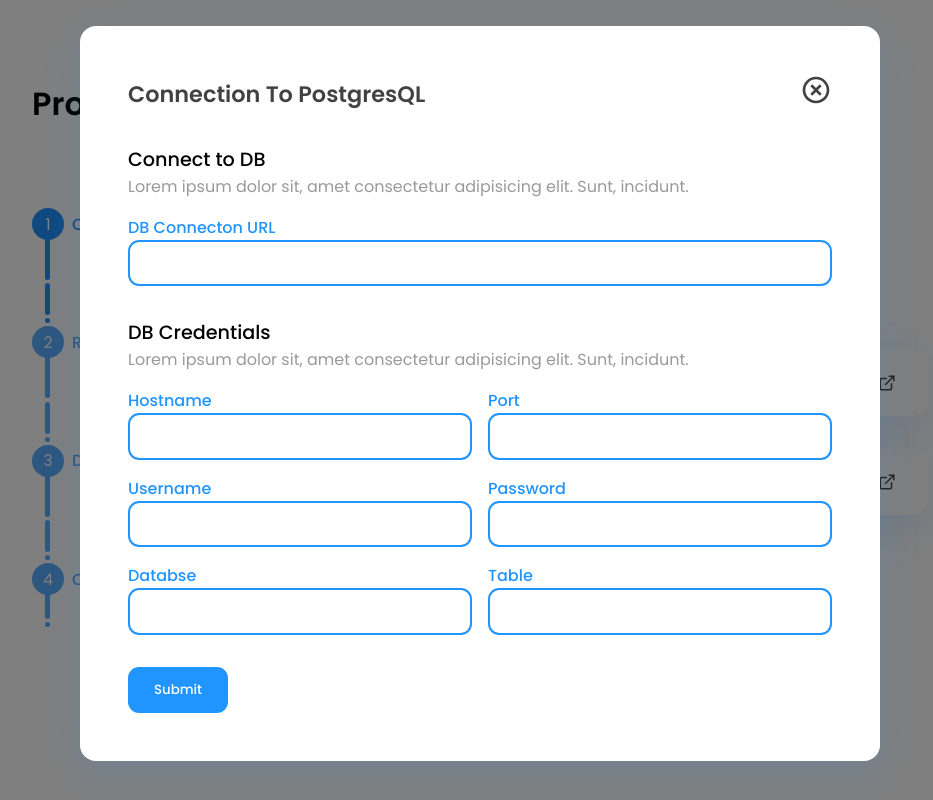
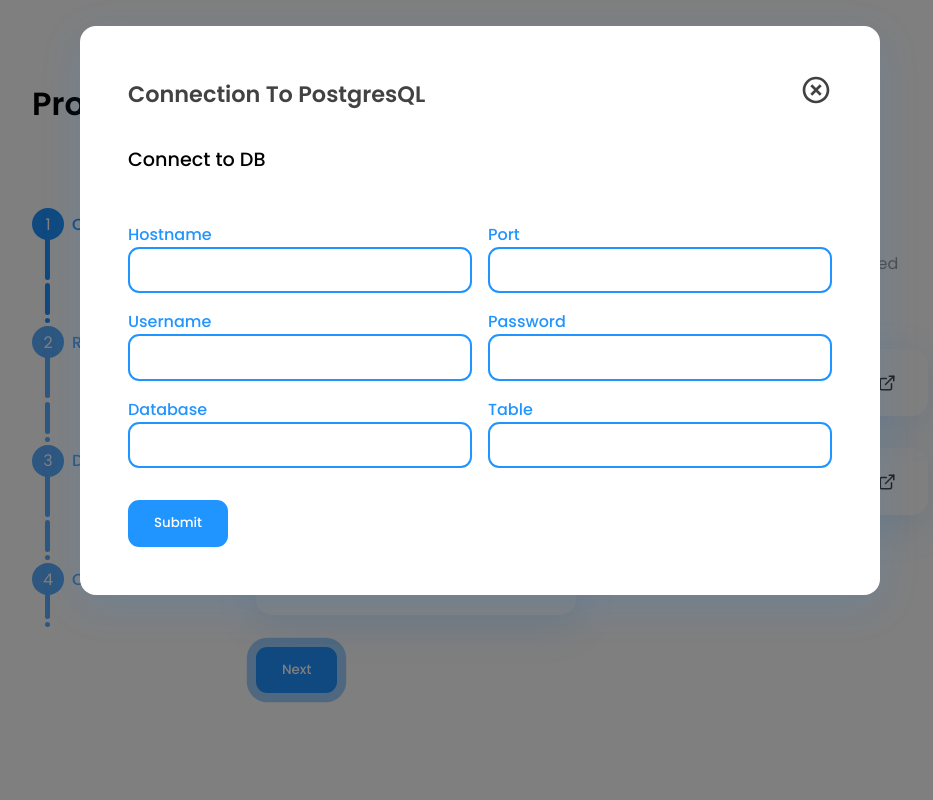
Before and after one commit to amanjagdev/deepsearch, a Next.js app: page /project in a window 1280 px wide. Both pictures are taken after a click on the element 928 px from the left and 382 px from the top of the page. Shown: the whole page, without its empty margins (160-1093 px from the left). Built offline with nearby package versions, Linux system fonts and the light colour scheme.

Commit message:
minor changes

```diff
--- a/src/components/project/ConnectServices.jsx
+++ b/src/components/project/ConnectServices.jsx
@@ -30,11 +30,10 @@
         setIsShown={setPostgresModalOpen}
         changeState={handleModalStateChange}
       />
-      <div className="heading">Connect Services To Project</div>
+      <div className="heading">Connect your Database</div>
       <div className="description">
-        Lorem ipsum dolor, sit amet consectetur adipisicing elit. Similique esse
-        facilis cupiditate necessitatibus libero modi ab repudiandae, iure cum
-        temporibus!
+        Choose from your catalogue's database architecture from the below
+        mentioned options
       </div>
       <div className="services">
         <div className="cards">
--- a/src/components/project/DefineConstraints.jsx
+++ b/src/components/project/DefineConstraints.jsx
@@ -65,7 +65,9 @@
       </div>
       <div className="content">
         <div className="cards">
-          {Object.keys(tabStates?.tabTwoState)?.map((key, i) => (
+          {Object.keys(tabStates?.tabTwoState)
+            ?.filter((key) => Object[key] !== 'string')
+            .map((key, i) => (
               <div className="card shadow" key={key}>
                 <div className="card-title">{formatTitle(key)}</div>
                 <InputRange
--- a/src/components/project/RedefineData.jsx
+++ b/src/components/project/RedefineData.jsx
@@ -14,12 +14,9 @@
           task_id: tabStates.tabOneState,
         })
         .then((res) => {
-          console.log(res.data.task_result, 'status');
           if (res.data.task_status !== 'SUCCESS') {
-            console.log('lol');
             setTimeout(getStatus, 10000);
           } else {
-            console.log('in');
             const result = Object.keys(res.data.task_result).map((key) => {
               return {
                 column: key,
@@ -27,7 +24,6 @@
                 category: ['string', 'search', 'integer', 'category'],
               };
             });
-            console.log(result, 'result');
             setData(result);
             let temp = Array(result.length).fill('search');
             setSelected(temp);
--- a/src/components/project/modals/PostgresModal.jsx
+++ b/src/components/project/modals/PostgresModal.jsx
@@ -13,7 +13,10 @@
   const [databse, setDatabase] = useState('');
   const [table, setTable] = useState('');
 
+  const [status, setStatus] = useState('Submit');
+
   const connectDB = () => {
+    setStatus('Connecting...');
     axios
       .post(`${process.env.NEXT_PUBLIC_FASTAPI_URL}/parse/schema`, {
         connection_type: 'postgres',
@@ -27,11 +30,13 @@
         },
       })
       .then((res) => {
+        setStatus('Completed');
         console.log(res.data, 'res');
         //pass onto next step
         changeState(res.data.task_id);
       })
       .catch((err) => {
+        setStatus('Failed..');
         console.log(err);
       });
   };
@@ -58,22 +63,11 @@
             <div className="Modal main-content">
               <section>
                 <div className="sub-heading">Connect to DB</div>
-                <div className="description">
-                  Lorem ipsum dolor sit, amet consectetur adipisicing elit.
-                  Sunt, incidunt.
-                </div>
-                <div className="form-grp">
-                  <label>DB Connecton URL</label>
-                  <input type="text" />
-                </div>
+                <div className="description"></div>
               </section>
 
               <section>
-                <div className="sub-heading">DB Credentials</div>
-                <div className="description">
-                  Lorem ipsum dolor sit, amet consectetur adipisicing elit.
-                  Sunt, incidunt.
-                </div>
+                <div className="description"></div>
                 <div className="grid-2">
                   <div className="form-grp">
                     <label>Hostname </label>
@@ -110,7 +104,7 @@
                   <div className="form-grp">
                     <label>Password</label>
                     <input
-                      type="text"
+                      type="password"
                       value={password}
                       onChange={(e) => {
                         setPassword(e.target.value);
@@ -121,7 +115,7 @@
 
                 <div className="grid-2">
                   <div className="form-grp">
-                    <label>Databse</label>
+                    <label>Database</label>
                     <input
                       type="text"
                       value={databse}
@@ -144,7 +138,7 @@
               </section>
 
               <button className="btn accent" onClick={connectDB}>
-                Submit
+                {status}
               </button>
             </div>
           </div>
```
Lines whose indentation alone changed are shown as unchanged.
